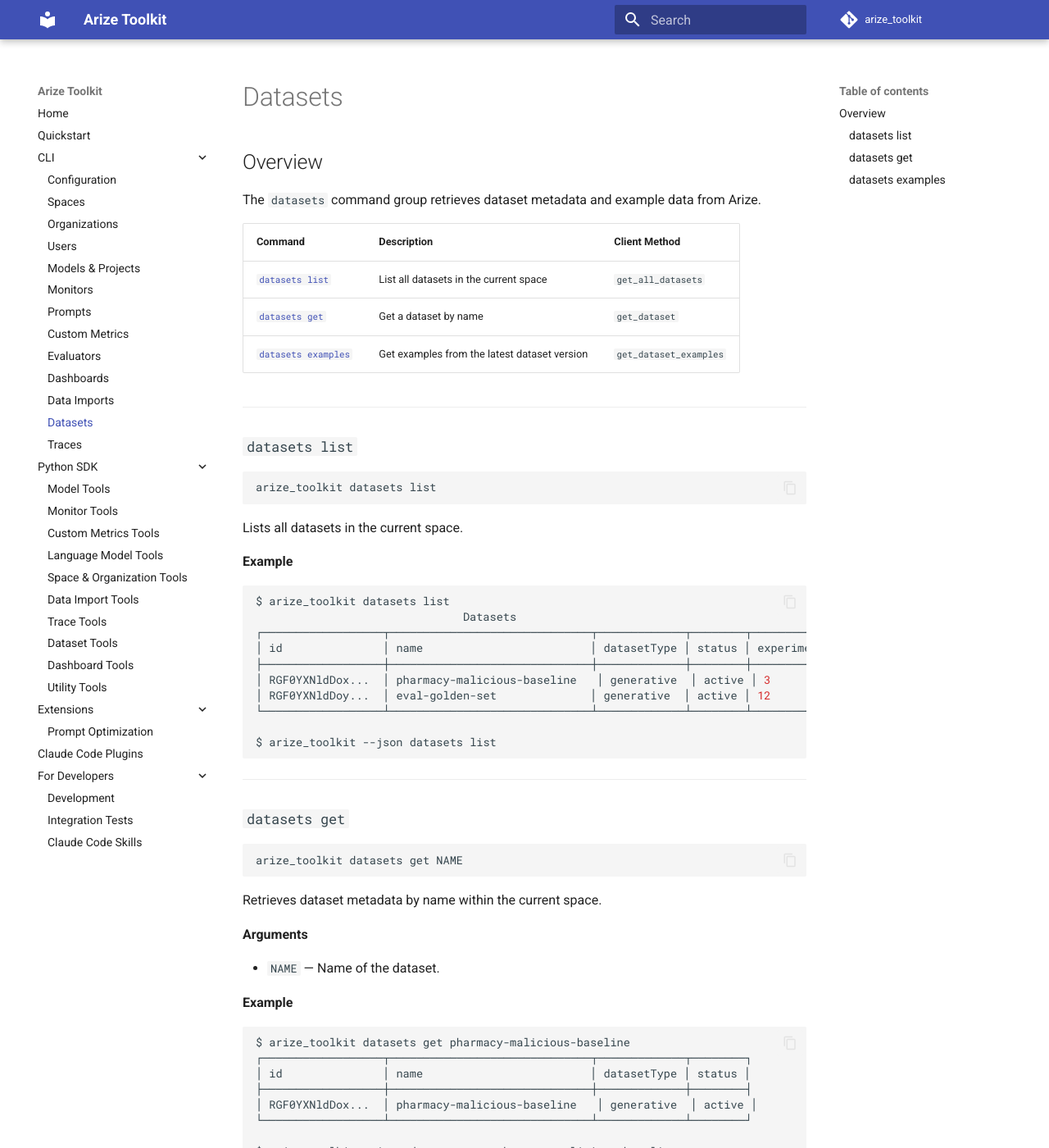
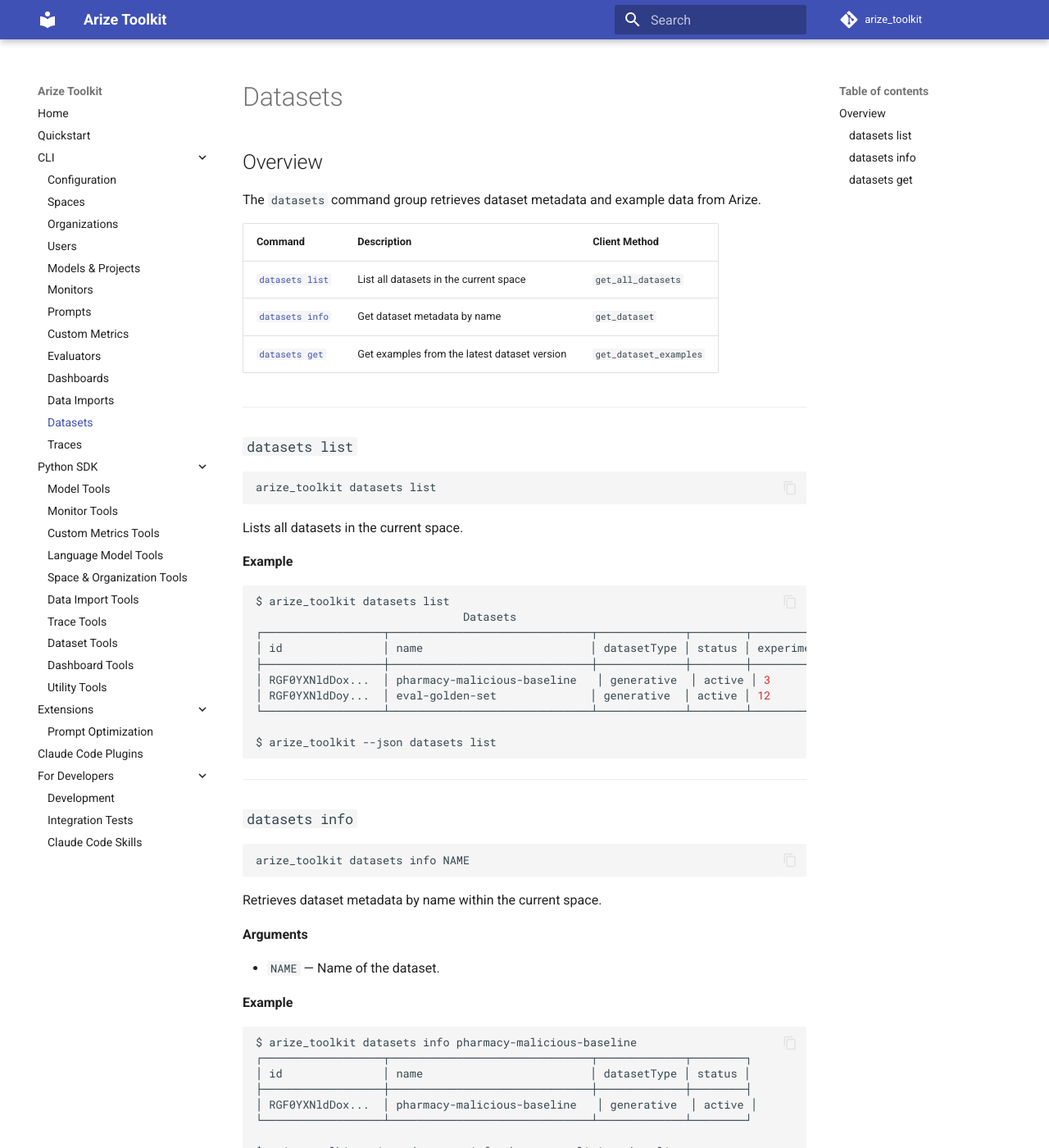
Before and after one commit to duncankmckinnon/arize_toolkit, an MkDocs documentation site: the page built from docs_site/docs/cli/datasets.md, in a window 1280 px wide and 1400 px high. Shown: the whole window at 82% size. Built offline with MkDocs 1.6.1 and Material for MkDocs 9.7.7, drawn with Linux system fonts in a browser that asks for light colours; comment, search, counter and statistics services are not loaded; some of the changed text lies outside the part shown.

````diff
--- a/docs_site/docs/cli/datasets.md
+++ b/docs_site/docs/cli/datasets.md
@@ -7,8 +7,8 @@ The `datasets` command group retrieves dataset metadata and example data from Ar
 | Command | Description | Client Method |
 |---------|-------------|---------------|
 | [`datasets list`](#datasets-list) | List all datasets in the current space | `get_all_datasets` |
-| [`datasets get`](#datasets-get) | Get a dataset by name | `get_dataset` |
-| [`datasets examples`](#datasets-examples) | Get examples from the latest dataset version | `get_dataset_examples` |
+| [`datasets info`](#datasets-info) | Get dataset metadata by name | `get_dataset` |
+| [`datasets get`](#datasets-get) | Get examples from the latest dataset version | `get_dataset_examples` |
 
 ______________________________________________________________________
 
@@ -37,10 +37,10 @@ $ arize_toolkit --json datasets list
 
 ______________________________________________________________________
 
-### `datasets get`
+### `datasets info`
 
 ```bash
-arize_toolkit datasets get NAME
+arize_toolkit datasets info NAME
 ```
 
 Retrieves dataset metadata by name within the current space.
@@ -52,22 +52,22 @@ Retrieves dataset metadata by name within the current space.
 **Example**
 
 ```bash
-$ arize_toolkit datasets get pharmacy-malicious-baseline
+$ arize_toolkit datasets info pharmacy-malicious-baseline
 ┌──────────────────┬──────────────────────────────┬─────────────┬────────┐
 │ id               │ name                         │ datasetType │ status │
 ├──────────────────┼──────────────────────────────┼─────────────┼────────┤
 │ RGF0YXNldDox...  │ pharmacy-malicious-baseline   │ generative  │ active │
 └──────────────────┴──────────────────────────────┴─────────────┴────────┘
 
-$ arize_toolkit --json datasets get pharmacy-malicious-baseline
+$ arize_toolkit --json datasets info pharmacy-malicious-baseline
 ```
 
 ______________________________________________________________________
 
-### `datasets examples`
+### `datasets get`
 
 ```bash
-arize_toolkit datasets examples NAME [OPTIONS]
+arize_toolkit datasets get NAME [OPTIONS]
 ```
 
 Retrieves all example rows from the latest version of a dataset. Each row includes an `id` and a `data` dictionary mapping column names to values.
@@ -83,7 +83,7 @@ Retrieves all example rows from the latest version of a dataset. Each row includ
 **Example**
 
 ```bash
-$ arize_toolkit datasets examples pharmacy-malicious-baseline
+$ arize_toolkit datasets get pharmacy-malicious-baseline
                         Dataset Examples
 ┌──────────────────────────┬──────────────────────────────────────────────┐
 │ id                       │ data                                         │
@@ -93,8 +93,8 @@ $ arize_toolkit datasets examples pharmacy-malicious-baseline
 └──────────────────────────┴──────────────────────────────────────────────┘
 
 # By dataset ID
-$ arize_toolkit datasets examples ignored --dataset-id "RGF0YXNldDox..."
+$ arize_toolkit datasets get ignored --dataset-id "RGF0YXNldDox..."
 
 # JSON output
-$ arize_toolkit --json datasets examples pharmacy-malicious-baseline
+$ arize_toolkit --json datasets get pharmacy-malicious-baseline
 ```
````
Also changed, not shown: 2 other files.
